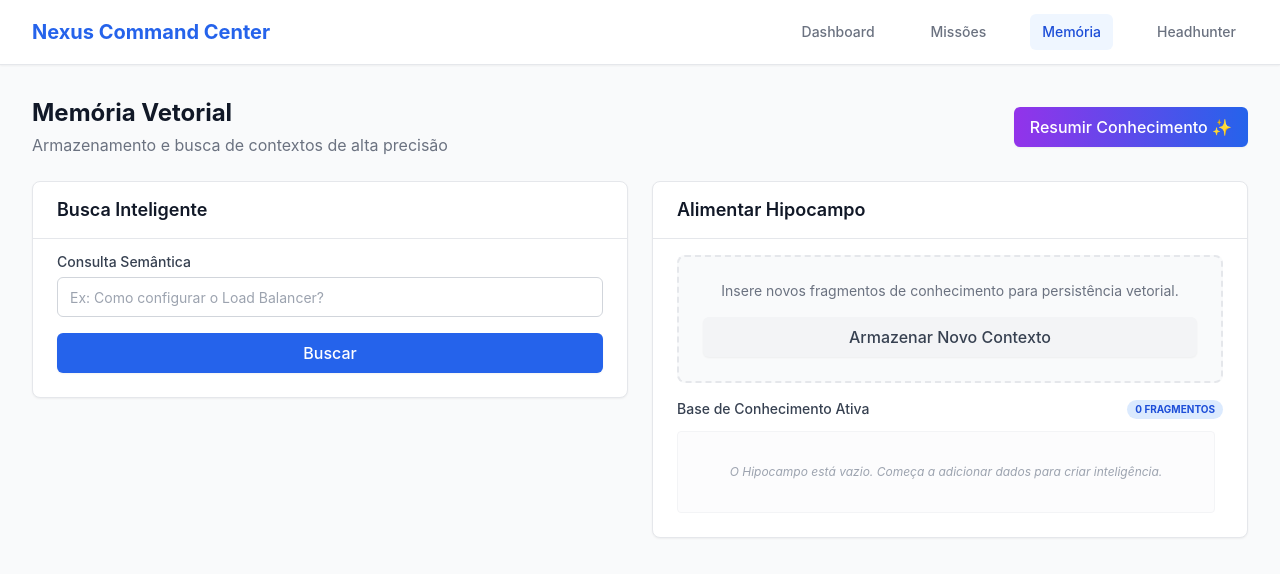
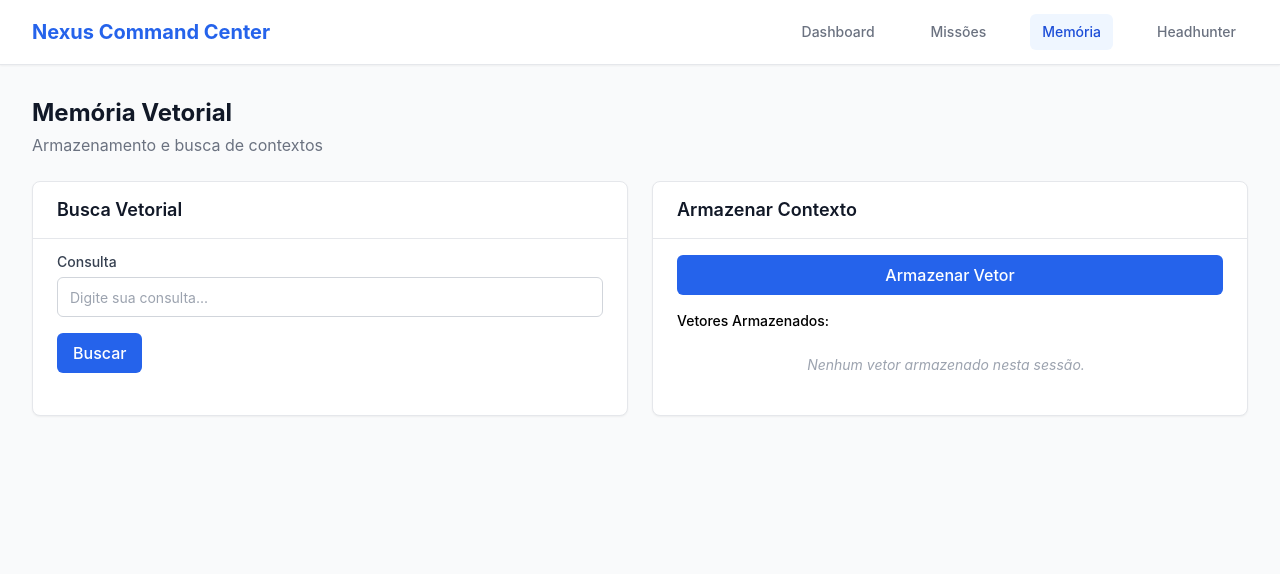
Before and after one commit to janiojandson/nexus-command-center, a React (Create React App) app in the folder frontend/: page /memory in a window 1280 px wide. Shown: the top 574 px of the page. Built offline with nearby package versions, Linux system fonts and the light colour scheme.

Commit message:
Update Memory.jsx

```diff
--- a/frontend/src/pages/Memory.jsx
+++ b/frontend/src/pages/Memory.jsx
@@ -26,27 +26,18 @@ function Input({ className = '', ...props }) {
   );
 }
 
-function Button({ children, variant = 'primary', size = 'md', className = '', isLoading = false, ...props }) {
+function Button({ children, variant = 'primary', size = 'md', className = '', ...props }) {
   const sizes = {
     sm: 'px-3 py-1.5 text-sm rounded-md',
     md: 'px-4 py-2 text-base rounded-md',
   };
-  const bg = variant === 'primary' ? 'bg-blue-600 hover:bg-blue-700 text-white' :
-             variant === 'sparkle' ? 'bg-gradient-to-r from-purple-600 to-blue-600 hover:from-purple-700 hover:to-blue-700 text-white font-bold' :
-             'bg-gray-100 hover:bg-gray-200 text-gray-700';
+  const bg = variant === 'primary' ? 'bg-blue-600 hover:bg-blue-700 text-white' : 'bg-gray-100 hover:bg-gray-200 text-gray-700';
 
   return (
     <button
-      disabled={isLoading}
-      className={`inline-flex items-center justify-center font-medium transition-all shadow-sm active:scale-95 ${bg} ${sizes[size] || sizes.md} ${className} ${isLoading ? 'opacity-70 cursor-not-allowed' : ''}`}
+      className={`inline-flex items-center justify-center font-medium transition-colors ${bg} ${sizes[size] || sizes.md} ${className}`}
       {...props}
     >
-      {isLoading ? (
-        <svg className="animate-spin -ml-1 mr-3 h-5 w-5 text-white" fill="none" viewBox="0 0 24 24">
-          <circle className="opacity-25" cx="12" cy="12" r="10" stroke="currentColor" strokeWidth="4"></circle>
-          <path className="opacity-75" fill="currentColor" d="M4 12a8 8 0 018-8V0C5.373 0 0 5.373 0 12h4zm2 5.291A7.962 7.962 0 014 12H0c0 3.042 1.135 5.824 3 7.938l3-2.647z"></path>
-        </svg>
-      ) : null}
       {children}
     </button>
   );
@@ -67,50 +58,6 @@ export default function Memory() {
   const [vectors, setVectors] = useState([]);
   const [query, setQuery] = useState('');
   const [searchResults, setSearchResults] = useState([]);
-  const [isGeminiLoading, setIsGeminiLoading] = useState(false);
-  const [memorySummary, setMemorySummary] = useState('');
-
-  // Gemini API Configuration
-  const apiKey = ""; // A chave é fornecida pelo ambiente em runtime
-
-  // Função auxiliar para chamadas à Gemini API com Retry Exponencial
-  const callGemini = async (prompt, systemPrompt = "És o Arquiteto Nexus, um assistente de IA sénior.") => {
-    const url = `https://generativelanguage.googleapis.com/v1beta/models/gemini-2.5-flash-preview-09-2025:generateContent?key=${apiKey}`;
-
-    const payload = {
-      contents: [{ parts: [{ text: prompt }] }],
-      systemInstruction: { parts: [{ text: systemPrompt }] }
-    };
-
-    const fetchWithRetry = async (retries = 5, delay = 1000) => {
-      try {
-        const response = await fetch(url, {
-          method: "POST",
-          headers: { "Content-Type": "application/json" },
-          body: JSON.stringify(payload)
-        });
-
-        if (!response.ok) {
-          if (response.status === 429 && retries > 0) {
-            await new Promise(res => setTimeout(res, delay));
-            return fetchWithRetry(retries - 1, delay * 2);
-          }
-          throw new Error(`Erro API: ${response.status}`);
-        }
-
-        const result = await response.json();
-        return result.candidates?.[0]?.content?.parts?.[0]?.text || "Sem resposta da IA.";
-      } catch (err) {
-        if (retries > 0) {
-          await new Promise(res => setTimeout(res, delay));
-          return fetchWithRetry(retries - 1, delay * 2);
-        }
-        throw err;
-      }
-    };
-
-    return fetchWithRetry();
-  };
 
   const handleSearch = async () => {
     try {
@@ -140,87 +87,37 @@ export default function Memory() {
     }
   };
 
-  // ✨ Gemini Feature: Summarize all knowledge
-  const handleSummarizeKnowledge = async () => {
-    if (vectors.length === 0) return;
-    setIsGeminiLoading(true);
-    try {
-      const contextString = vectors.map(v => JSON.stringify(v)).join("\n");
-      const prompt = `Analisa este conjunto de conhecimentos armazenados no sistema Nexus e gera um resumo executivo de 3 pontos sobre o que o sistema sabe atualmente:\n\n${contextString}`;
-      const summary = await callGemini(prompt, "És um CTO de elite a analisar uma base de conhecimentos vetorial.");
-      setMemorySummary(summary);
-    } catch (error) {
-      console.error('Erro Gemini:', error);
-    } finally {
-      setIsGeminiLoading(false);
-    }
-  };
-
   return (
     <div className="space-y-6">
-      <div className="flex flex-col md:flex-row md:items-center md:justify-between gap-4">
-        <div>
-          <h1 className="text-2xl font-bold text-gray-900">Memória Vetorial</h1>
-          <p className="text-gray-500 mt-1">Armazenamento e busca de contextos de alta precisão</p>
-        </div>
-        <Button
-          variant="sparkle"
-          onClick={handleSummarizeKnowledge}
-          isLoading={isGeminiLoading}
-          disabled={vectors.length === 0}
-        >
-          Resumir Conhecimento ✨
-        </Button>
+      <div>
+        <h1 className="text-2xl font-bold text-gray-900">Memória Vetorial</h1>
+        <p className="text-gray-500 mt-1">Armazenamento e busca de contextos</p>
       </div>
 
-      {memorySummary && (
-        <Card className="border-blue-200 bg-blue-50/30 overflow-hidden animate-in fade-in slide-in-from-top-4 duration-500">
-          <CardHeader className="bg-blue-100/50 py-3">
-            <CardTitle className="text-sm font-bold flex items-center text-blue-800">
-              <span className="mr-2">✨</span> Insights do Arquiteto Nexus
-            </CardTitle>
-          </CardHeader>
-          <CardContent className="pt-4">
-            <div className="text-sm text-gray-700 leading-relaxed whitespace-pre-wrap">
-              {memorySummary}
-            </div>
-          </CardContent>
-        </Card>
-      )}
-
       <div className="grid grid-cols-1 lg:grid-cols-2 gap-6">
-        <Card className="bg-white shadow-sm h-fit">
+        <Card className="bg-white shadow-sm">
           <CardHeader>
-            <CardTitle>Busca Inteligente</CardTitle>
+            <CardTitle>Busca Vetorial</CardTitle>
           </CardHeader>
           <CardContent className="space-y-4 pt-4">
             <div>
-              <Label htmlFor="searchQuery">Consulta Semântica</Label>
+              <Label htmlFor="searchQuery">Consulta</Label>
               <Input
                 id="searchQuery"
-                placeholder="Ex: Como configurar o Load Balancer?"
+                placeholder="Digite sua consulta..."
                 value={query}
                 onChange={(e) => setQuery(e.target.value)}
               />
             </div>
-            <div className="flex gap-2">
-              <Button onClick={handleSearch} className="flex-1">Buscar</Button>
-            </div>
+            <Button onClick={handleSearch}>Buscar</Button>
 
             {searchResults.length > 0 && (
-              <div className="mt-4 animate-in fade-in duration-300">
-                <h3 className="text-sm font-medium mb-2 flex items-center text-gray-700">
-                  Resultados da Memória
-                </h3>
-                <div className="space-y-3">
+              <div className="mt-4">
+                <h3 className="text-sm font-medium mb-2">Resultados:</h3>
+                <div className="space-y-2">
                   {searchResults.map((result, idx) => (
-                    <div key={idx} className="bg-gray-50 p-4 rounded-lg border border-gray-100 group">
-                      <p className="text-sm text-gray-800">{result.content}</p>
-                      <div className="mt-2 flex justify-end">
-                        <button className="text-xs text-blue-600 hover:text-blue-800 font-medium flex items-center opacity-0 group-hover:opacity-100 transition-opacity">
-                          Analisar Impacto ✨
-                        </button>
-                      </div>
+                    <div key={idx} className="bg-gray-50 p-3 rounded text-sm border border-gray-100">
+                      {result.content}
                     </div>
                   ))}
                 </div>
@@ -229,40 +126,24 @@ export default function Memory() {
           </CardContent>
         </Card>
 
-        <Card className="bg-white shadow-sm h-fit">
+        <Card className="bg-white shadow-sm">
           <CardHeader>
-            <CardTitle>Alimentar Hipocampo</CardTitle>
+            <CardTitle>Armazenar Contexto</CardTitle>
           </CardHeader>
           <CardContent className="space-y-4 pt-4">
-            <div className="bg-gray-50 p-6 rounded-lg border-2 border-dashed border-gray-200 text-center">
-              <p className="text-sm text-gray-500 mb-4">Insere novos fragmentos de conhecimento para persistência vetorial.</p>
-              <Button onClick={handleStore} className="w-full" variant="outline">
-                Armazenar Novo Contexto
-              </Button>
-            </div>
+            <Button onClick={handleStore} className="w-full">
+              Armazenar Vetor
+            </Button>
 
             <div className="mt-4">
-              <div className="flex items-center justify-between mb-3">
-                <h3 className="text-sm font-medium text-gray-700">Base de Conhecimento Ativa</h3>
-                <span className="bg-blue-100 text-blue-700 text-[10px] font-bold px-2 py-0.5 rounded-full uppercase">
-                  {vectors.length} Fragmentos
-                </span>
-              </div>
-              <div className="space-y-2 max-h-64 overflow-y-auto pr-2 custom-scrollbar">
+              <h3 className="text-sm font-medium mb-2">Vetores Armazenados:</h3>
+              <div className="space-y-2 max-h-48 overflow-y-auto pr-2">
                 {vectors.length === 0 ? (
-                  <div className="text-center py-8 bg-gray-50/50 rounded border border-gray-100">
-                    <p className="text-xs text-gray-400 italic">O Hipocampo está vazio. Começa a adicionar dados para criar inteligência.</p>
-                  </div>
+                  <p className="text-sm text-gray-400 italic text-center py-4">Nenhum vetor armazenado nesta sessão.</p>
                 ) : (
                   vectors.map((vec, idx) => (
-                    <div key={idx} className="bg-white p-3 rounded-lg border border-gray-100 shadow-sm flex items-center gap-3">
-                      <div className="h-2 w-2 bg-green-500 rounded-full shrink-0"></div>
-                      <div className="text-xs text-gray-600 truncate flex-1">
-                        {JSON.stringify(vec)}
-                      </div>
-                      <button className="text-gray-400 hover:text-red-500 transition-colors">
-                        <svg className="w-4 h-4" fill="none" stroke="currentColor" viewBox="0 0 24 24"><path strokeLinecap="round" strokeLinejoin="round" strokeWidth="2" d="M19 7l-.867 12.142A2 2 0 0116.138 21H7.862a2 2 0 01-1.995-1.858L5 7m5 4v6m4-6v6m1-10V4a1 1 0 00-1-1h-4a1 1 0 00-1 1v3M4 7h16"></path></svg>
-                      </button>
+                    <div key={idx} className="bg-gray-50 p-3 rounded text-sm border border-gray-100 truncate">
+                      {JSON.stringify(vec)}
                     </div>
                   ))
                 )}
```
